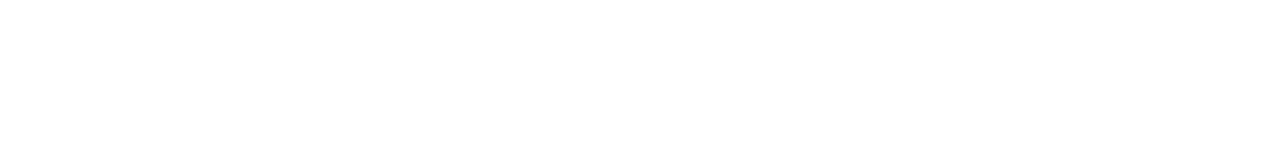
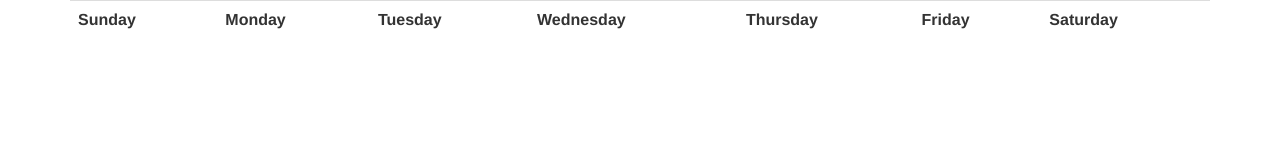
Before and after one commit to erinl1/spring-scripting-2017, a plain HTML site: page calendar.html in a window 1280 px wide. Drawn offline with nearby package versions, Linux system fonts and the light colour scheme.

Commit message:
Initial lineup

```diff
--- a/calendar.html
+++ b/calendar.html
@@ -16,9 +16,23 @@
   <style>
   </style>
 </head>
-  <table>
-    <tr></tr>
+<div class = "row">
+</div>
+<div class = "row">
+  <div class = "container">
+    <table class = "table">
+      <tr>
+        <th> Sunday </th>
+        <th> Monday </th>
+        <th> Tuesday </th>
+        <th> Wednesday </th>
+        <th> Thursday </th>
+        <th> Friday </th>
+        <th> Saturday </th>
+      </tr>
     </table>
+  </div>
+</div>
 <script>
 </script>
 </html>
```
Lines whose indentation alone changed are shown as unchanged.
